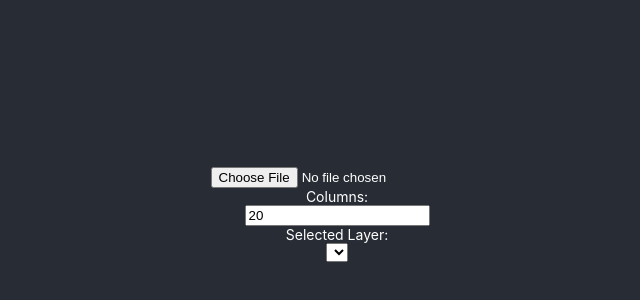
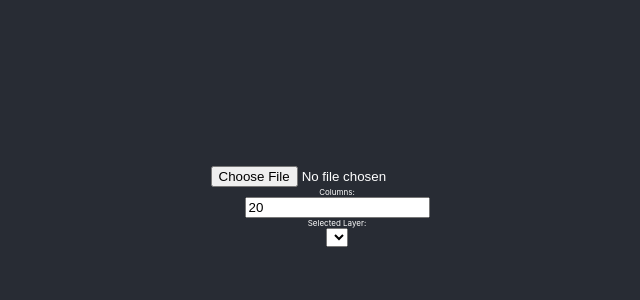
Before and after one commit to hpr/scnedit, a React (Create React App) app: page / in a window 1280 px wide. Shown: the part 186-486 px from the top of the page, without its empty margins (303-943 px from the left). Built offline with nearby package versions, Linux system fonts and the light colour scheme.

Commit message:
fix formatting, partial rows support

```diff
--- a/src/App.css
+++ b/src/App.css
@@ -1,26 +1,16 @@
 .App {
   text-align: center;
-}
-
-.App-logo {
-  height: 40vmin;
-  pointer-events: none;
-}
-
-@media (prefers-reduced-motion: no-preference) {
-  .App-logo {
-    animation: App-logo-spin infinite 20s linear;
-  }
+  background-color: #282c34;
+  overflow-x: scroll;
 }
 
 .App-header {
-  background-color: #282c34;
   min-height: 100vh;
   display: flex;
   flex-direction: column;
   align-items: center;
   justify-content: center;
-  font-size: calc(10px + 0.5vmin);
+  font-size: 1vmin;
   color: white;
 }
 
@@ -28,13 +18,14 @@
   color: #61dafb;
 }
 
-@keyframes App-logo-spin {
-  from {
-    transform: rotate(0deg);
-  }
-  to {
-    transform: rotate(360deg);
-  }
+table {
+  width: 100%;
+  max-width: -moz-fit-content;
+  max-width: fit-content;
+  margin: 0 auto;
+  overflow-x: auto;
+  white-space: nowrap;
+  padding: 1vh;
 }
 
 td {
--- a/src/App.js
+++ b/src/App.js
@@ -6,7 +6,6 @@ function App() {
   const [u8s, setU8s] = useState([]);
   const [cols, setCols] = useState(20);
   const [layers, setLayers] = useState([]);
-  const [numTiles, setNumTiles] = useState(0);
   const [selectedLayer, setSelectedLayer] = useState(0);
 
   const getLayers = (u8s) => {
@@ -20,7 +19,7 @@ function App() {
       const layerZ = dv.getUint32(8, false);
       const layerEnd = idx + layerSize + 4;
       idx += 12;
-      console.group(`layer ${layerId} (sz ${layerSize}, z ${layerZ}):`);
+      console.groupCollapsed(`layer ${layerId} (sz ${layerSize}, z ${layerZ}):`);
       const tiles = [];
       let totalTiles = 0;
       while (idx < layerEnd) {
@@ -35,16 +34,12 @@ function App() {
         tiles.push(...Array(numTiles).fill({ autotileIdx, tilesetId, tileId, color }))
         idx += 8;
       }
-      newLayers.push({layerId, layerZ, tiles});
-      if (totalTiles > maxTiles) maxTiles = totalTiles;
+      newLayers.push({layerId, layerZ, totalTiles, tiles});
+      console.log("i", idx, "/", u8s.length);
       console.groupEnd();
       idx = layerEnd; //?
-      console.log("i", idx, "/", u8s.length);
     }
     setLayers(newLayers);
-    setNumTiles(maxTiles);
-    console.log('layers', layers);
-    console.log(maxTiles);
   }
 
   const formatCell = (cell, ci) => {
@@ -52,7 +47,8 @@ function App() {
     return <td key={ci} style={{background: cell.color}}>{cell.autotileIdx},{cell.tilesetId},{cell.tileId}</td>
   }
 
-  const rows = Math.floor(numTiles / cols);
+  const layer = layers[selectedLayer] || {};
+  const rows = layer.totalTiles ? Math.ceil(layer.totalTiles / cols) : 0;
 
   return (
     <div className="App">
@@ -75,9 +71,9 @@ function App() {
         </select>
         <table>
           <tbody>
-            {cols && Array(rows).fill().map((_, ri) => <tr key={ri}>
-              {Array(cols).fill().map((_, ci) => formatCell(layers[selectedLayer].tiles[ri * cols + ci], ci))}
-            </tr>)}
+            {cols ? Array(rows).fill().map((_, ri) => <tr key={ri}>
+              {Array(cols).fill().map((_, ci) => formatCell(layer.tiles[ri * cols + ci], ci))}
+            </tr>) : null}
           </tbody>
         </table>
       </header>
```
